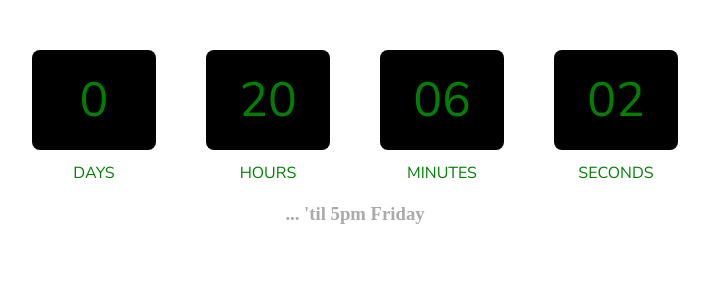
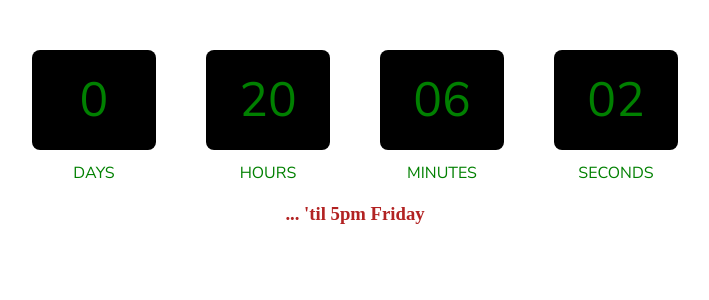
Before and after one commit to joe-allen/joe-allen.github.io, a Jekyll site: the page projects/countdown-recur/index.html, which Jekyll copies as it is, in a window 1280 px wide. Shown: the top 300 px of the page, without its empty margins (285-994 px from the left). Built offline with Jekyll 4.4.1, drawn with Linux system fonts in a browser that asks for light colours.

Commit message:
Update color

```diff
--- a/projects/countdown-recur/index.html
+++ b/projects/countdown-recur/index.html
@@ -13,7 +13,7 @@
   </head>
   <body>
     <div id="countdown_timer" class="flex-center"></div>
-    <h3 style="text-align:center;color:#aaa;">... 'til 5pm Friday</h3>
+    <h3 style="text-align:center;color:firebrick;">... 'til 5pm Friday</h3>
 
     <script>
       // js bundle
```
